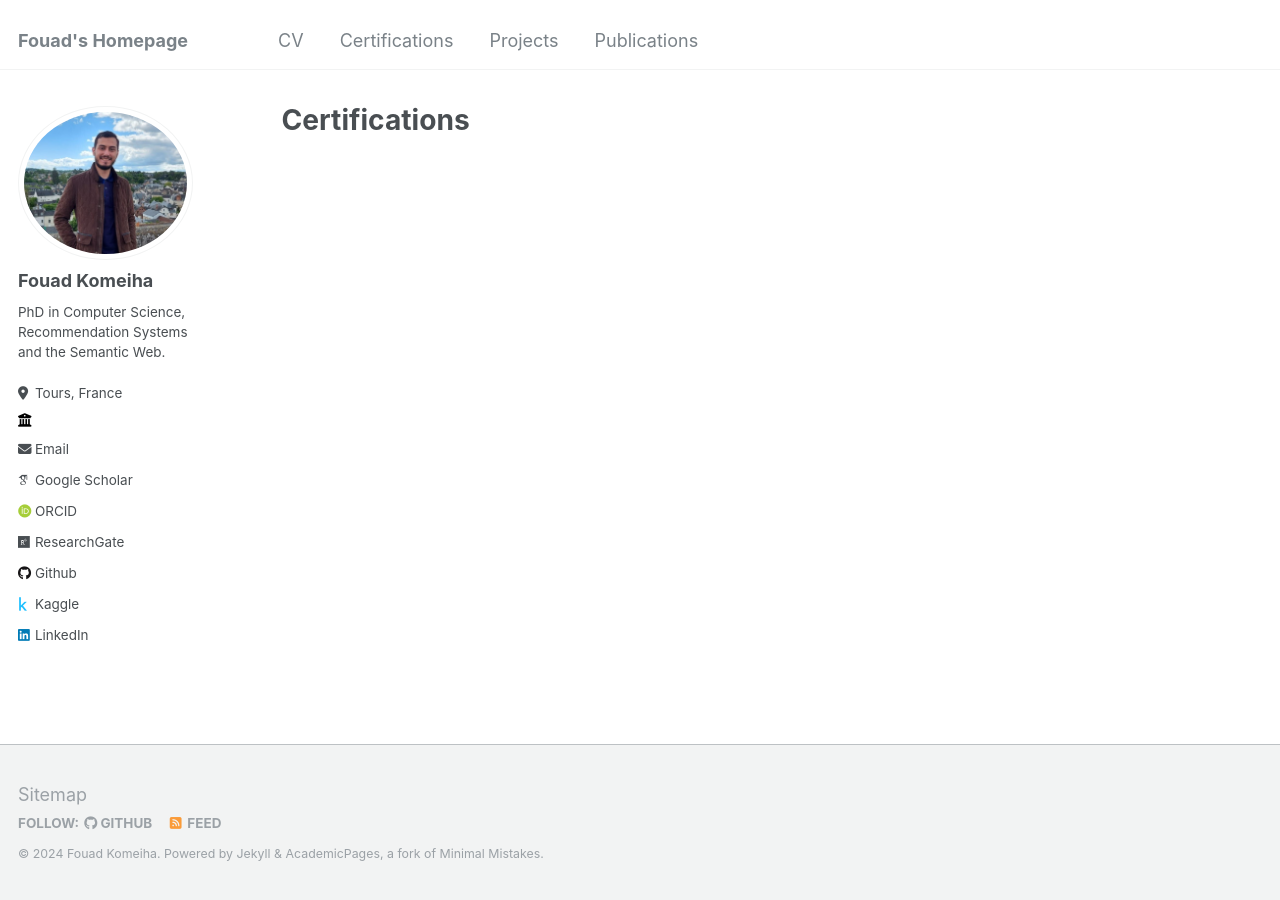
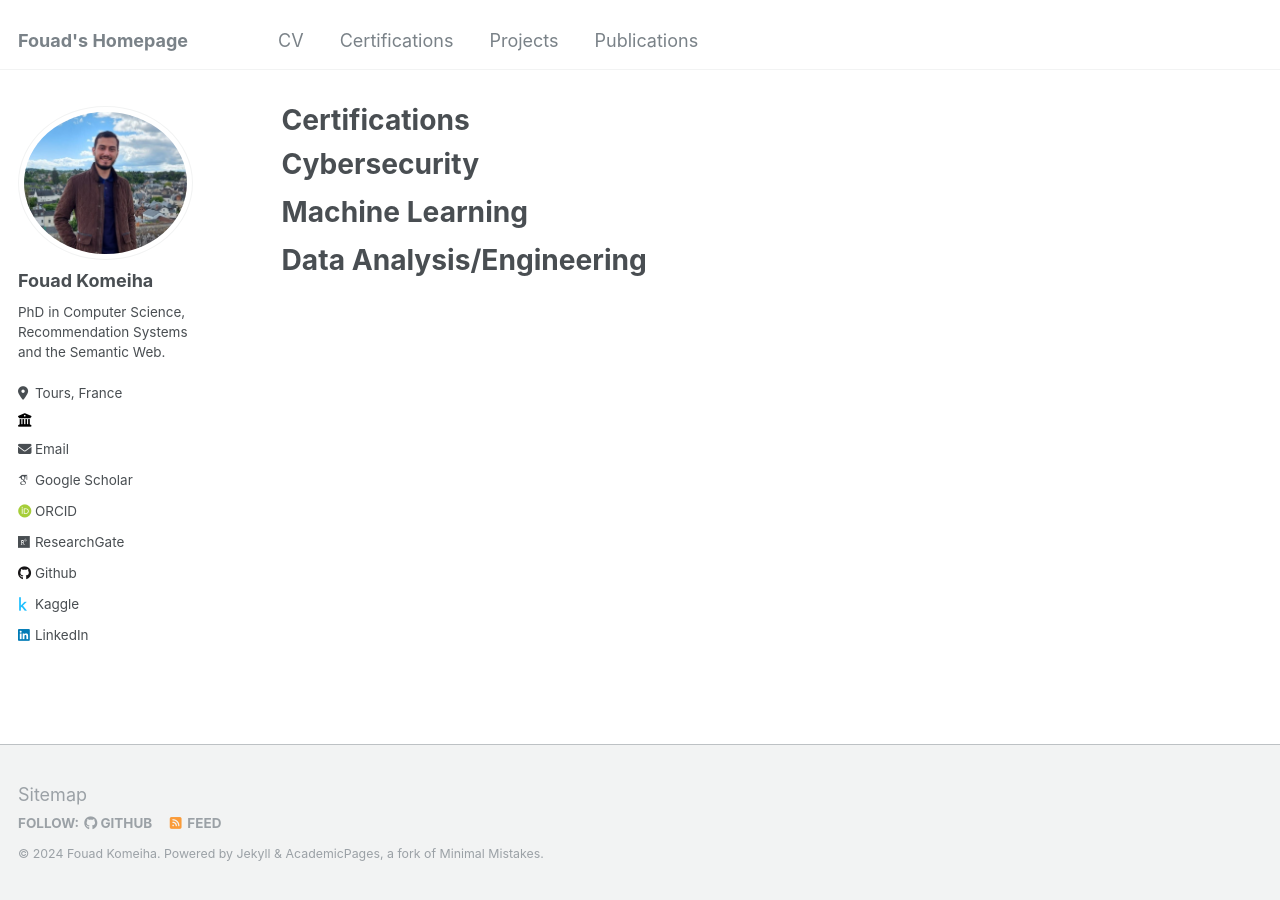
Before and after one commit to FouadKom/FouadKom.github.io, a Jekyll site: the page built from _pages/certifications.md, in a window 1280 px wide. Built offline with Jekyll 4.4.1, drawn with Linux system fonts in a browser that asks for light colours; some web fonts are replaced.

Commit message:
Update certifications.md

```diff
--- a/_pages/certifications.md
+++ b/_pages/certifications.md
@@ -10,3 +10,24 @@ author_profile: true
 {% for certification in site.certifications reversed %}
   {% include archive-single-certs.html certification=certification %}
 {% endfor %}
+
+
+{% include base_path %}
+
+<h1>Cybersecurity</h1>
+{% assign cybersecurity_certs = site.certifications | where: "category", "cybersecurity" %}
+{% for certification in cybersecurity_certs %}
+  {% include archive-single-certs.html certification=certification %}
+{% endfor %}
+
+<h1>Machine Learning</h1>
+{% assign ML_certs = site.certifications | where: "category", "ML" %}
+{% for certification in ML_certs %}
+  {% include archive-single-certs.html certification=certification %}
+{% endfor %}
+
+<h1>Data Analysis/Engineering</h1>
+{% assign ML_certs = site.certifications | where: "category", "data" %}
+{% for certification in ML_certs %}
+  {% include archive-single-certs.html certification=certification %}
+{% endfor %}
```
